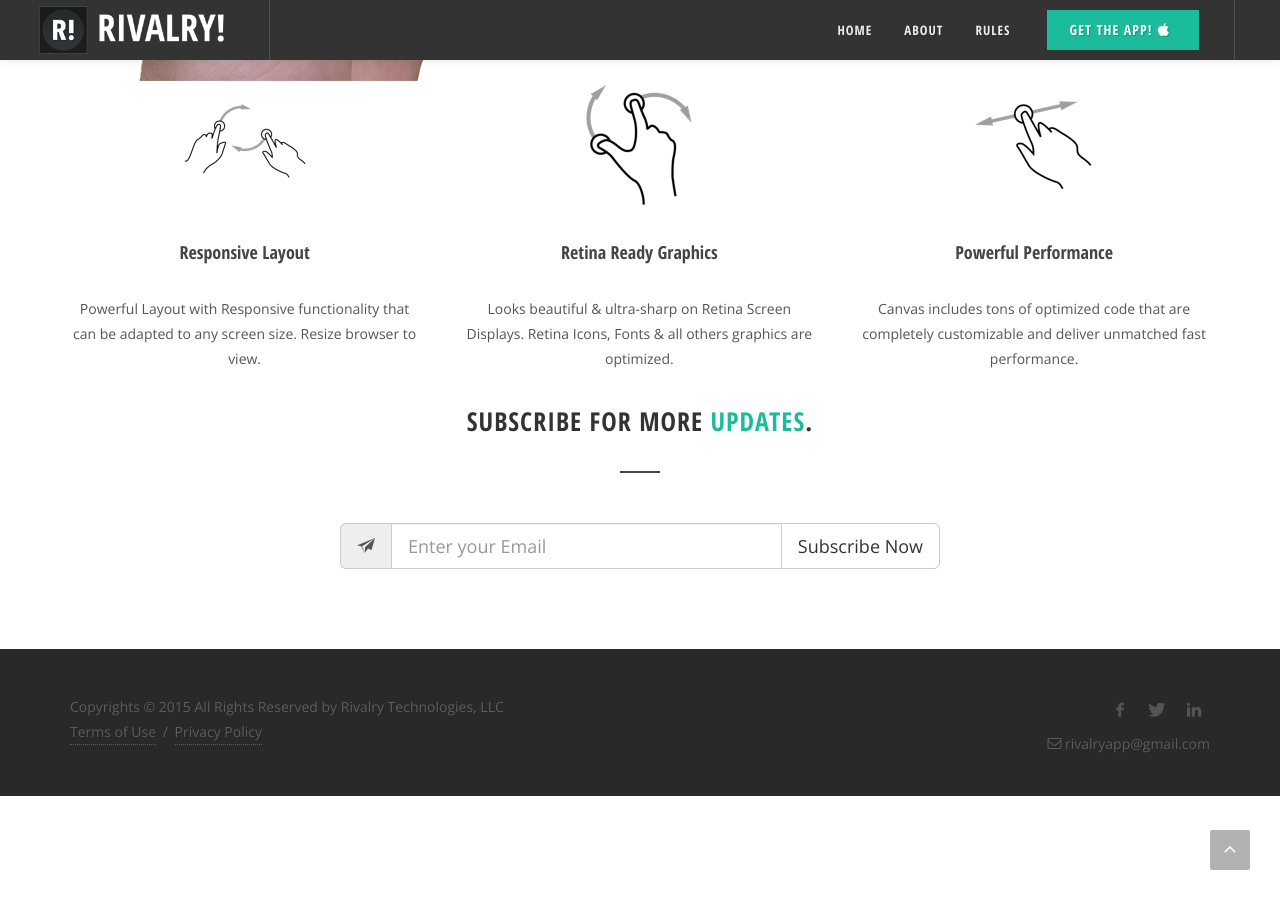
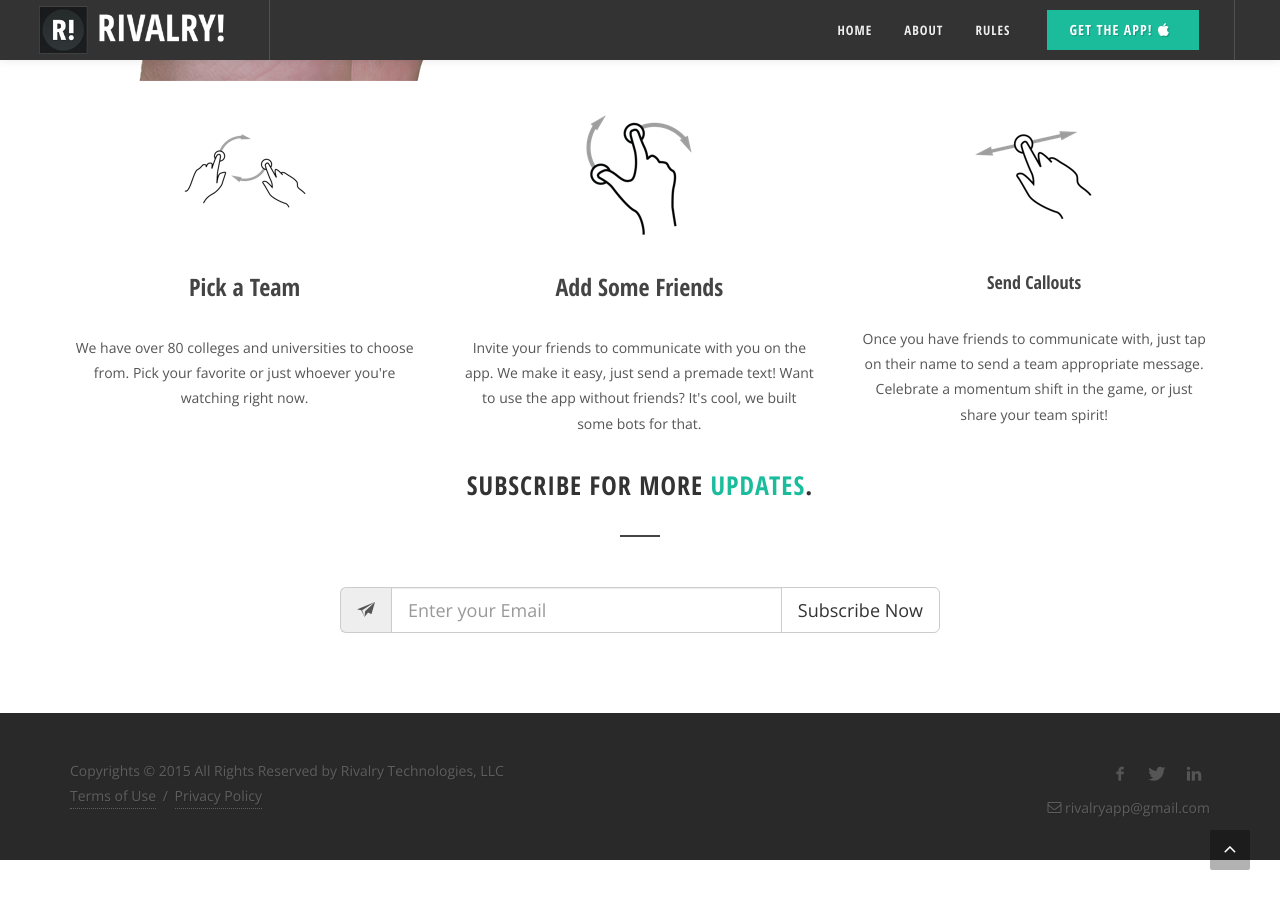
Before and after one commit to Rivalry-Tech/Rivalry-tech.github.io, a Jekyll site: the page built from index.html, in a window 1280 px wide and 900 px high, scrolled down 1459 px. Built offline with Jekyll 4.4.1, drawn with Linux system fonts in a browser that asks for light colours.

Commit message:
Added paypal to the Donate button and then edited some of the styling.  Wrote some copy on the main page.  Fixed typos in the rules page.

```diff
--- a/_includes/slider.html
+++ b/_includes/slider.html
@@ -3,20 +3,26 @@
     <div class="container clearfix dark nofade">
       <div class="vertical-middle text-center">
         <div class="emphasis-title">
-          <h1 data-style-lg="font-size: 52px;" data-style-md="font-size: 44px;">Show your spirit and impact your community.<br>Join in the <span>Rivalry! Charity Challenge</span> happening right now.</h1>
+          <h1 data-style-lg="font-size: 52px;" data-style-md="font-size: 44px;">Show your spirit and impact your community.<br>Join the <span>Rivalry! Charity Challenge</span> happening right now.</h1>
         </div>
-        <h2>Georgia and Kentucky face off in:</h2>
+        <h2>UGA and UK tip off in:</h2>
         <div class="emphasis-title">
           <h1 id="clock"></h1>
         </div>
         <div class="col-md-offset-1 col-md-5">
-          <a href="https://itunes.apple.com/us/app/rivalry!/id931709155?mt=8&amp;uo=4" class="button button-desc button-border button-light button-rounded nomargin"><i class="icon-apple"></i><div>Get the app! <span>Visit the App Store and start today</span></div></a>
+          <a href="https://itunes.apple.com/us/app/rivalry!/id931709155?mt=8&amp;uo=4" class="button button-desc button-border button-light button-rounded nomargin"><div>Get the app!</div></a>
         </div>
         <div class="col-md-5">
-          <a href="#" class="button button-desc button-border button-light button-rounded nomargin"><i class="icon-thumbs-up"></i><div>Donate to the cause! <span>Support UGA Heroes and UGA Miracle</span></div></a>
+          <form action="https://www.paypal.com/cgi-bin/webscr" method="post" target="_top">
+            <input type="hidden" name="cmd" value="_s-xclick">
+            <input type="hidden" name="hosted_button_id" value="D5L6ACV64N5JA">
+            <input type="submit" value="Donate to the Cause!" src="https://www.paypalobjects.com/en_US/i/btn/btn_donate_LG.gif" border="0" name="Submit" alt="PayPal - The safer, easier way to pay online!" class="button button-desc button-border button-light button-rounded">
+            <img alt="" border="0" src="https://www.paypalobjects.com/en_US/i/scr/pixel.gif" width="1" height="1">
+          </form>
         </div>
-        <div class="col-md-12">
-          <h3>All donations benefit UGA Heroes and UGA Miracle</h3>
+        <div class="col-md-12 bottommargin-sm">
+          <h3>All donations benefit UGA HEROs and UGA Miracle</h3>
+
         </div>
       </div>
     </div>
--- a/index.html
+++ b/index.html
@@ -11,24 +11,24 @@ layout: default
 
     {% include charity.html %}
 
-    <div class="container clearfix">
+    <div class="container clearfix topmargin-sm">
 
       <div class="col_one_third nobottommargin center">
         <a href="#"><img src="images/appshowcase/s1.png" alt="Image" class="bottommargin-sm"></a>
-        <h4>Responsive Layout</h4>
-        <p>Powerful Layout with Responsive functionality that can be adapted to any screen size. Resize browser to view.</p>
+        <h3>Pick a Team</h3>
+        <p>We have over 80 colleges and universities to choose from.  Pick your favorite or just whoever you're watching right now.</p>
       </div>
 
       <div class="col_one_third nobottommargin center">
         <a href="#"><img src="images/appshowcase/s4.png" alt="Image" class="bottommargin-sm"></a>
-        <h4>Retina Ready Graphics</h4>
-        <p>Looks beautiful &amp; ultra-sharp on Retina Screen Displays. Retina Icons, Fonts &amp; all others graphics are optimized.</p>
+        <h3>Add Some Friends</h3>
+        <p>Invite your friends to communicate with you on the app.  We make it easy, just send a premade text!  Want to use the app without friends?  It's cool, we built some bots for that.</p>
       </div>
 
       <div class="col_one_third nobottommargin center col_last">
         <a href="#"><img src="images/appshowcase/s5.png" alt="Image" class="bottommargin-sm"></a>
-        <h4>Powerful Performance</h4>
-        <p>Canvas includes tons of optimized code that are completely customizable and deliver unmatched fast performance.</p>
+        <h4>Send Callouts</h4>
+        <p>Once you have friends to communicate with, just tap on their name to send a team appropriate message.  Celebrate a momentum shift in the game, or just share your team spirit!</p>
       </div>
     </div>
 
--- a/rules.html
+++ b/rules.html
@@ -11,11 +11,11 @@ title: Rules
       <h2>Rivalry Charity Challenge Rules</h2>
       <p>The Rivalry! Charity Challenge (the "Charity Challenge") is a competition between two charities using the Rivalry! app to measure the level of support each charity can create in a short time period.  Between February 24, 2015 and March 3, 2015, Rivalry Technologies, LLC ("Rivalry!") will be accepting donations for UGA Miracle and UGA HEROs both through the Venmo app (@RivalryApp) and the <a href="http://rivalryapp.com">Rivalry website</a>.  During that week, Rivalry! will track the messaging activity of the charities through our app.  At the conclusion of the UGA basketball game on March 3, 2015, Rivalry! will announce the winner of the challenge.</p>
       <p>Rivalry! will base the winner of the challenge on the number of messages sent by users of the Rivalry! app who have aligned themselves with one of the charities.  The proceeds donated to the Rivalry! charity challenge will then be divided based on the proportion of total activity that each charity generated during the event.  For example, let's say that between the two charities, 10,000 messages get sent - Charity 1 with 5,600 and Charity 2 with 4,400.  Because Charity 1 comprised 56% of the total messages sent during the event, they will be awarded 56% of the proceeds, and the remaining 44% will be awarded to Charity 2.</p>
-      <ol>
-        <li>Proceeds go to benefit either UGA Miracle or UGA HEROs.  If the total amount raised is greater than ,000.00, then Rivalry! will keep 5% of the total raise to cover its costs.  If we can't raise that much then we'll just eat those costs.</li>
+      <ul>
+        <li>Proceeds go to benefit either UGA Miracle or UGA HEROs.  If the total amount raised is greater than $1,000.00, then Rivalry! will keep 5% of the total raise to cover its costs.  If we can't raise that much then we'll just eat those costs.</li>
         <li>Rivalry! is not a non-profit organization itself, so donations to the Charity Challenge will not be tax-deductible.</li>
         <li>Rivalry! is not affiliated with UGA Miracle, UGA HEROs, or the University of Georgia.  We just like supporting these charities and we have an app that we think might help with that.</li>
-      </ol>
+      </ul>
     </div>
   </div>
 </section>
```
